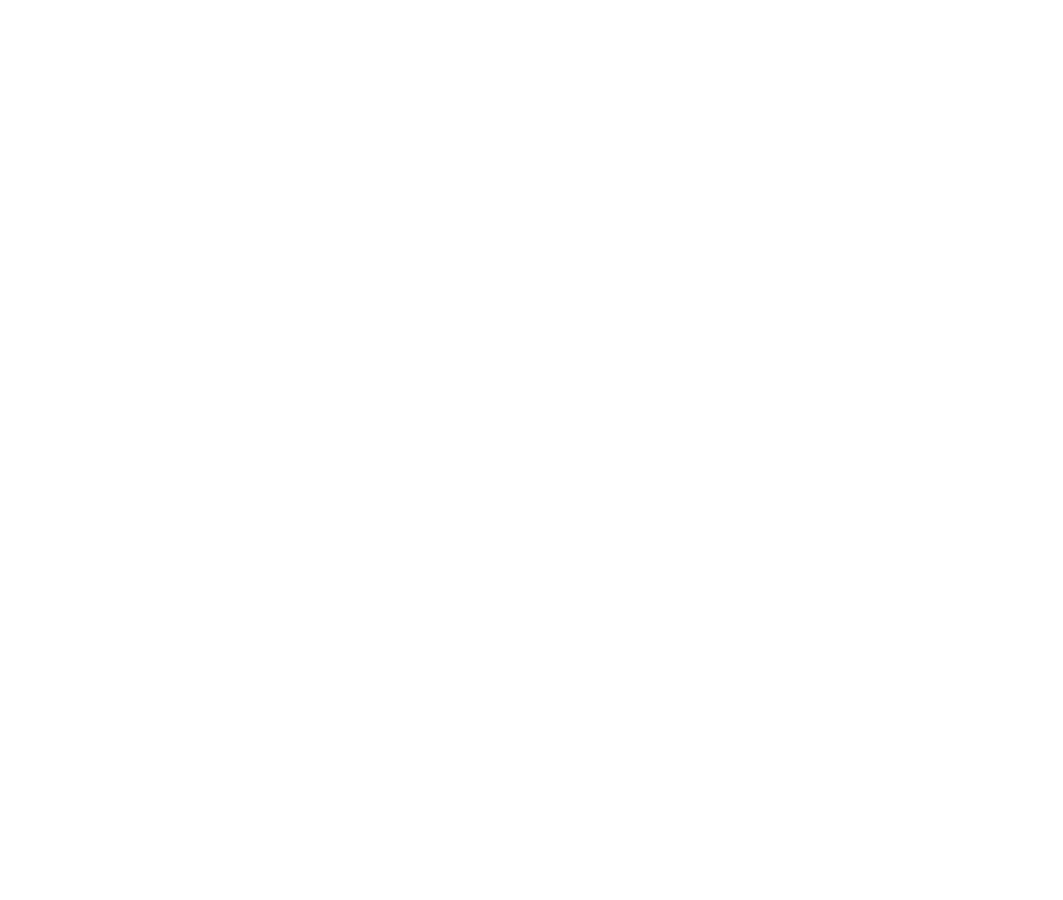
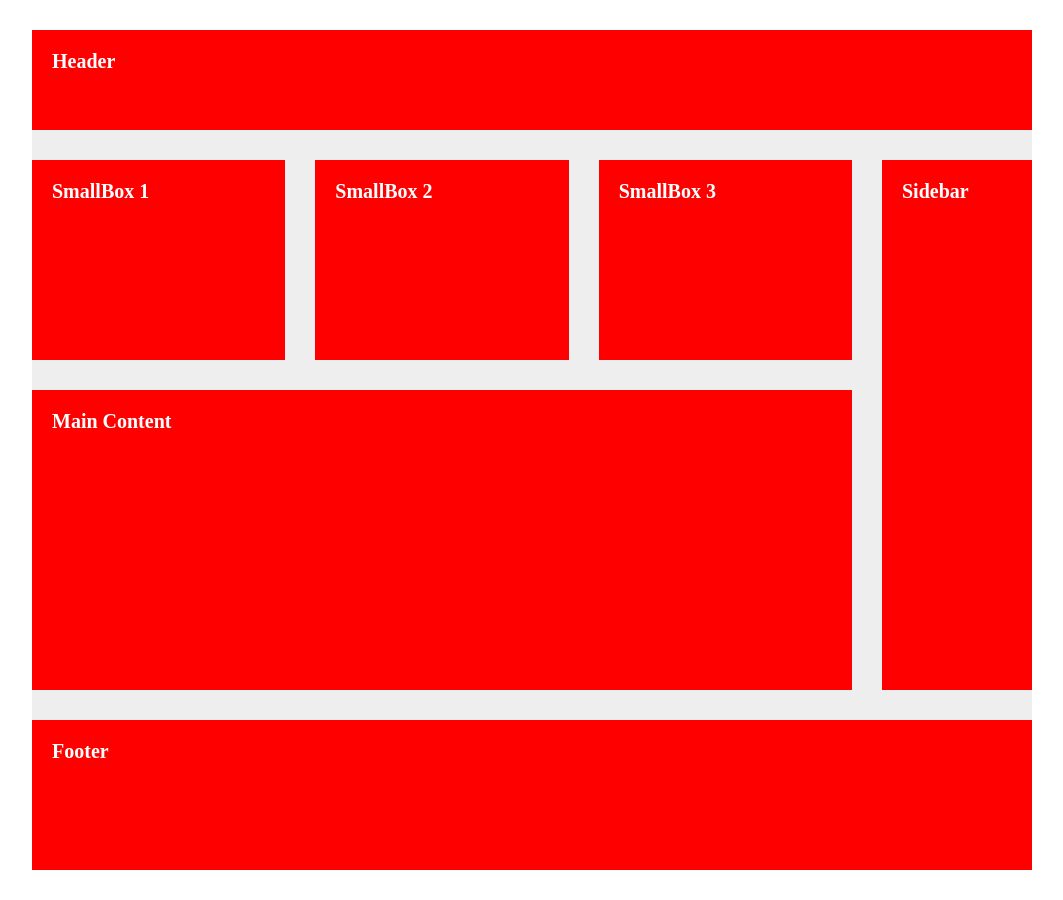
Before and after one commit to Frankiamme/frankPilot, a website: page index.html in a window 1280 px wide. Shown: the whole page, without its empty margins (108-1171 px from the left). Before the commit the page ends 800 px from the top, so only its background shows below. Drawn offline with Linux system fonts and the light colour scheme.

Commit message:
Sass template sample

```diff
--- a/index.html
+++ b/index.html
@@ -2,7 +2,7 @@
 <!--[if lt IE 7]>      <html class="no-js lt-ie9 lt-ie8 lt-ie7"> <![endif]-->
 <!--[if IE 7]>         <html class="no-js lt-ie9 lt-ie8"> <![endif]-->
 <!--[if IE 8]>         <html class="no-js lt-ie9"> <![endif]-->
-<!--[if gt IE 8]>      <html class="no-js"> <!--<![endif]-->
+<!--[if gt IE 8]>      <html class="no-js"> <![endif]-->
 <html>
     <head>
         <meta charset="utf-8">
@@ -10,13 +10,32 @@
         <title>T-mobile</title>
         <meta name="description" content="">
         <meta name="viewport" content="width=device-width, initial-scale=1">
-        <link rel="stylesheet" href="">
+        <link rel="stylesheet" href="css/style.css">
     </head>
     <body>
         <!--[if lt IE 7]>
             <p class="browsehappy">You are using an <strong>outdated</strong> browser. Please <a href="#">upgrade your browser</a> to improve your experience.</p>
         <![endif]-->
+        <!-- Boxsizing borederbox-->
 
-        <script src="" async defer></script>
+        <!-- <div class="container">
+            <div class="item item--1">Orange</div>
+            <div class="item item--2">Blue</div>
+            <div class="item item--3">Green</div>
+            <div class="item item--4">Red</div>
+            <div class="item item--5">Yellow</div>
+            <div class="item item--6">Brown</div>
+        </div> -->
+
+        <div class="container1">
+            <div class="item item__header">Header</div>
+            <div class="item item__smallbox--1">SmallBox 1</div>
+            <div class="item item__smallbox--2">SmallBox 2</div>
+            <div class="item item__smallbox--3">SmallBox 3</div>
+            <div class="item item__sidebar">Sidebar</div>
+            <div class="item item__maincontent">Main Content</div>
+            <div class="item item__footer">Footer</div>
+        </div>
+
     </body>
 </html>
--- a/package.json
+++ b/package.json
@@ -4,7 +4,8 @@
   "description": "This is a pilot project for Frank Ojwang",
   "main": "index.js",
   "scripts": {
-    "test": "echo \"Error: no test specified\" && exit 1"
+    "test": "echo \"Error: no test specified\" && exit 1",
+    "compile:sass": "node-sass sass/main.scss css/style.css -w"
   },
   "author": "Frank Willis Ojwang",
   "license": "ISC",
--- /dev/null
+++ b/sass/main.scss
@@ -0,0 +1,85 @@
+$color-primary: #eee;
+
+*::before,
+*::after{
+    margin: 0;
+    padding: 0;
+    height: 100vh;
+    width: 100vw;
+}
+
+.container1{
+    background-color: $color-primary;
+    width: 1000px;
+    margin: 30px auto;
+
+    display: grid;
+    // grid-template-rows: repeat(2, 1fr);
+    grid-template-rows: 100px 200px 300px 150px;
+    grid-template-columns: repeat(3, 1fr) 150px;
+    // grid-template-columns: repeat(3,1fr);
+    grid-gap: 30px;
+}
+
+// .item{
+//     padding: 30px;
+//     font-family: sans-serif;
+//     font-size: 30px;
+//     color: white;
+
+//     &--1{
+//         background-color: orange;
+//     }
+//     &--2{
+//         background-color: blue;
+//     }
+//     &--3{
+//         background-color: green;
+//     }
+//     &--4{
+//         background-color: red;
+//     }
+//     &--5{
+//         background-color: greenyellow;
+//     }
+//     &--6{
+//         background-color: burlywood;
+//     }
+// }
+
+.item{
+    background-color: red;
+    padding: 20px;
+    color: white;
+    font-weight: bold;
+    font-size: 20px;
+
+    &__header{
+        grid-column: 1 / -1;
+    }
+
+    &__smallbox--1{
+        grid-row: 2/2;
+    }
+
+    &__smallbox--2{
+        grid-row: 2/2;
+    }
+
+    &__smallbox--3{
+        grid-row: 2/2;
+    }
+
+    &__sidebar{
+        grid-row: 2/ span 2;
+        grid-column: 4 / 5;
+    }
+
+    &__maincontent{
+        grid-column: 1/4;
+    }
+
+    &__footer{
+        grid-column: 1/-1;
+    }
+}
```
Also changed, not shown: css/style.css (added), 2 other files.
